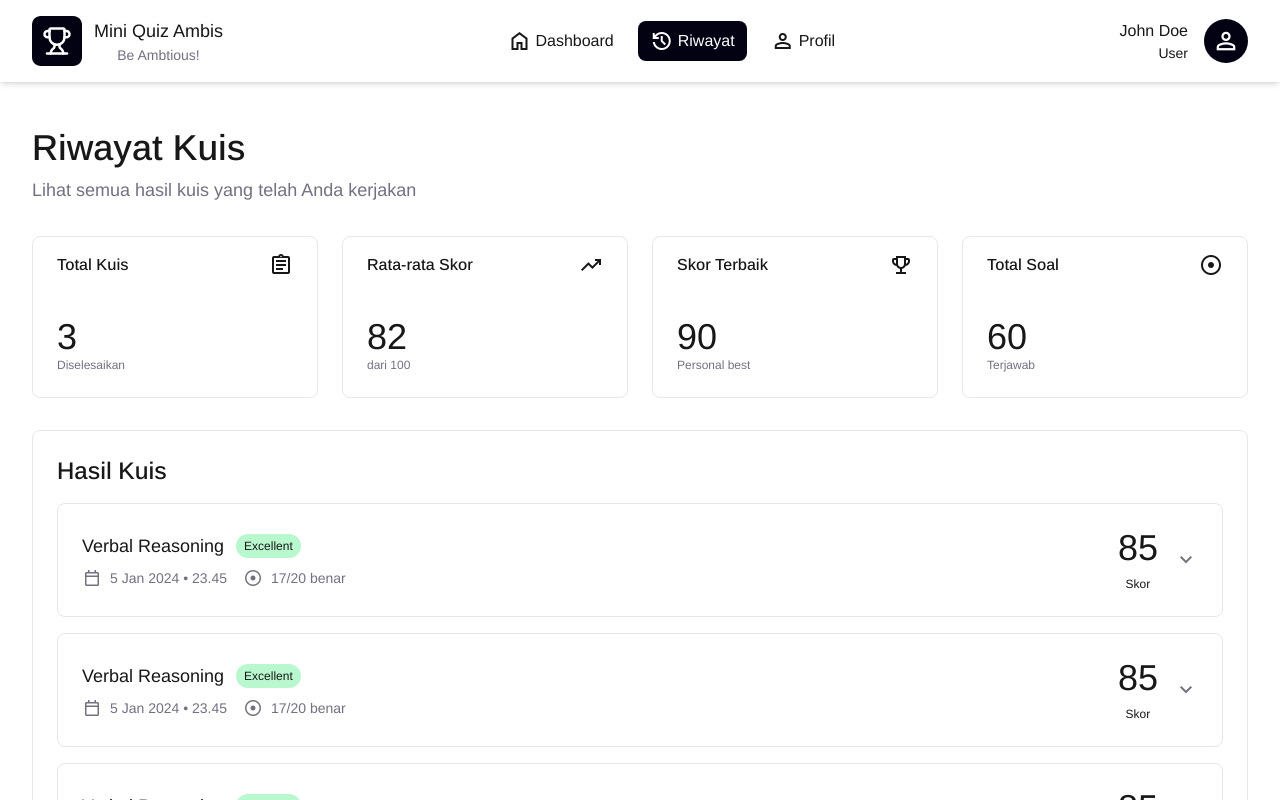
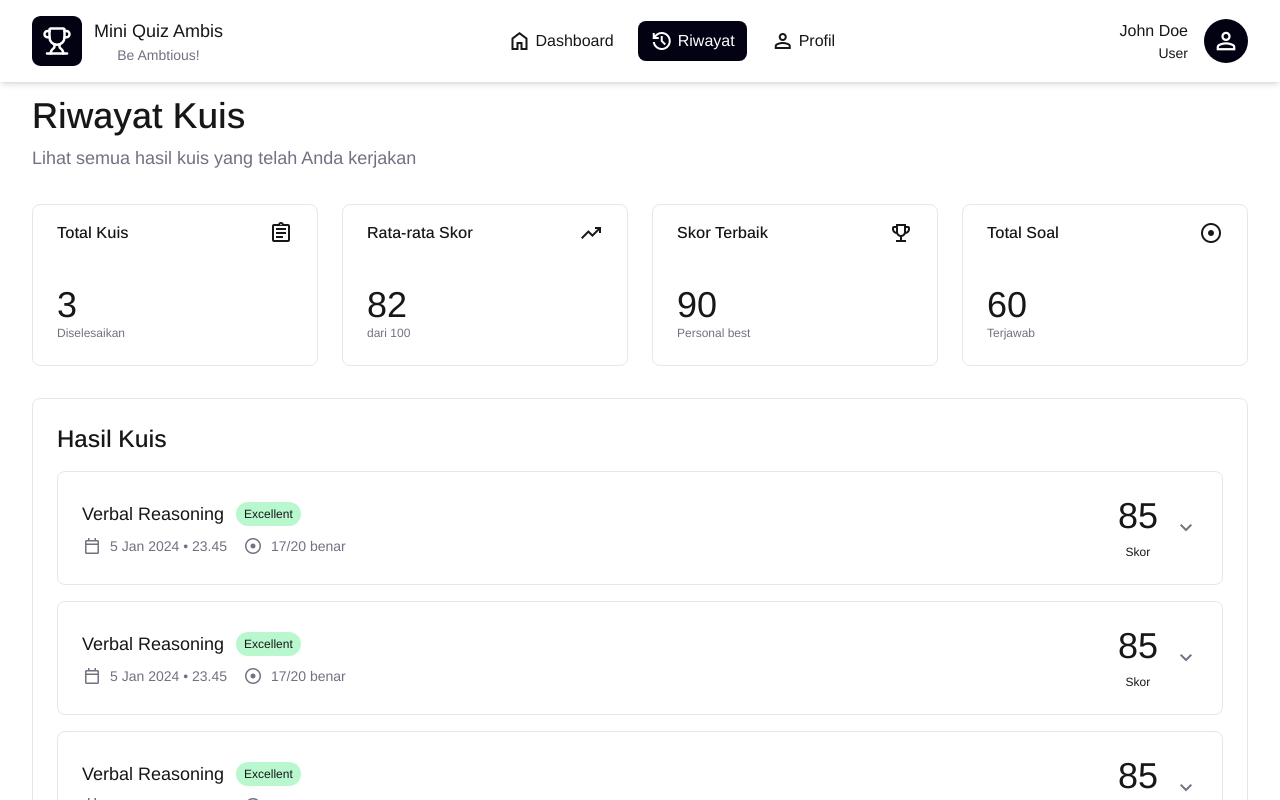
Before and after one commit to Hasbi-DOM/mini-quiz-ambisius-academy, a Next.js app: page /main/history in a window 1280 px wide. Shown: the top 800 px of the page. Built offline with nearby package versions, Linux system fonts and the light colour scheme.

Commit message:
:lipstick: Update UI layout

```diff
--- a/src/app/layout.js
+++ b/src/app/layout.js
@@ -22,7 +22,7 @@ export default function RootLayout({ children }) {
 			/>
 		</head>
 		<body
-			className={`${arimo.variable} min-h-screen`}
+			className={`${arimo.variable}`}
 		>
 		{children}
 		</body>
--- a/src/app/main/layout.js
+++ b/src/app/main/layout.js
@@ -4,7 +4,7 @@ export default function MainLayout({ children }) {
 	return (
 	<>
 		<Header />
-		<main className="px-8 py-32">
+		<main className="px-8 py-24">
 			{children}
 		</main>
 	</>
```
